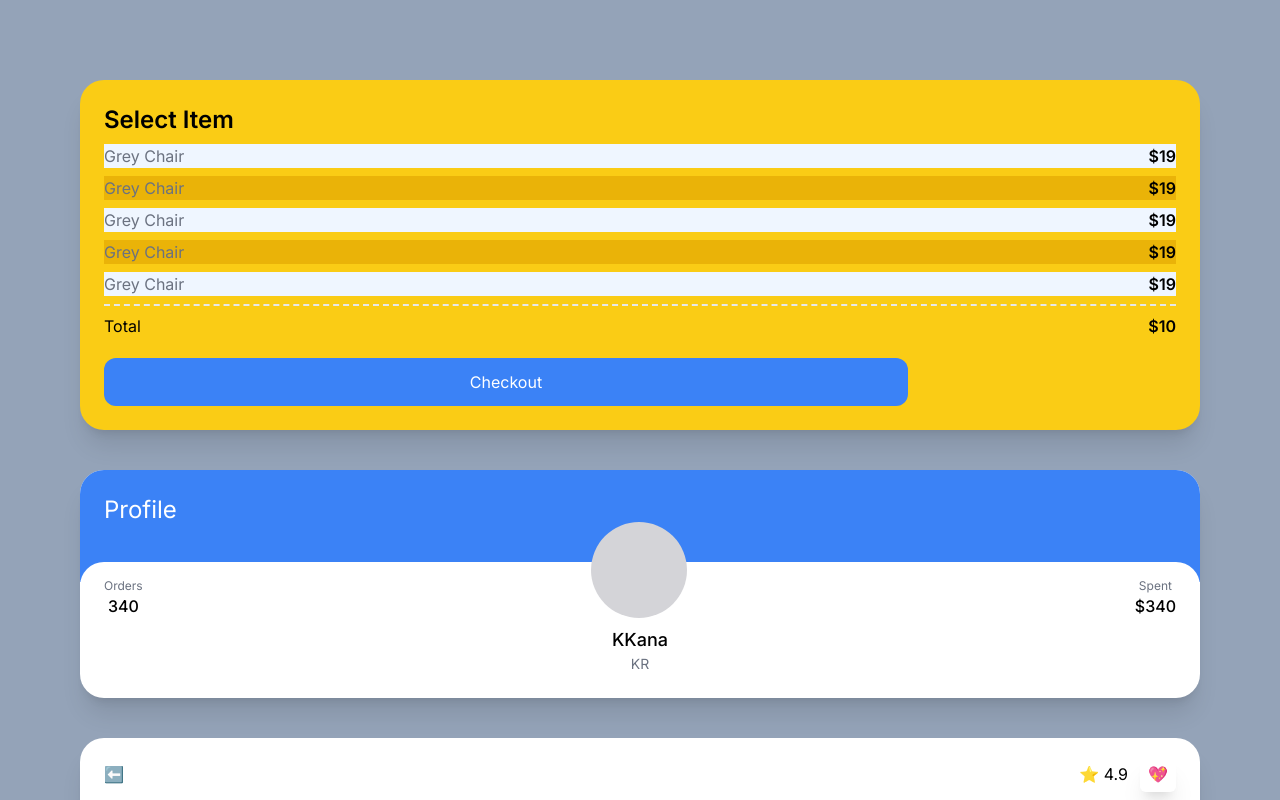
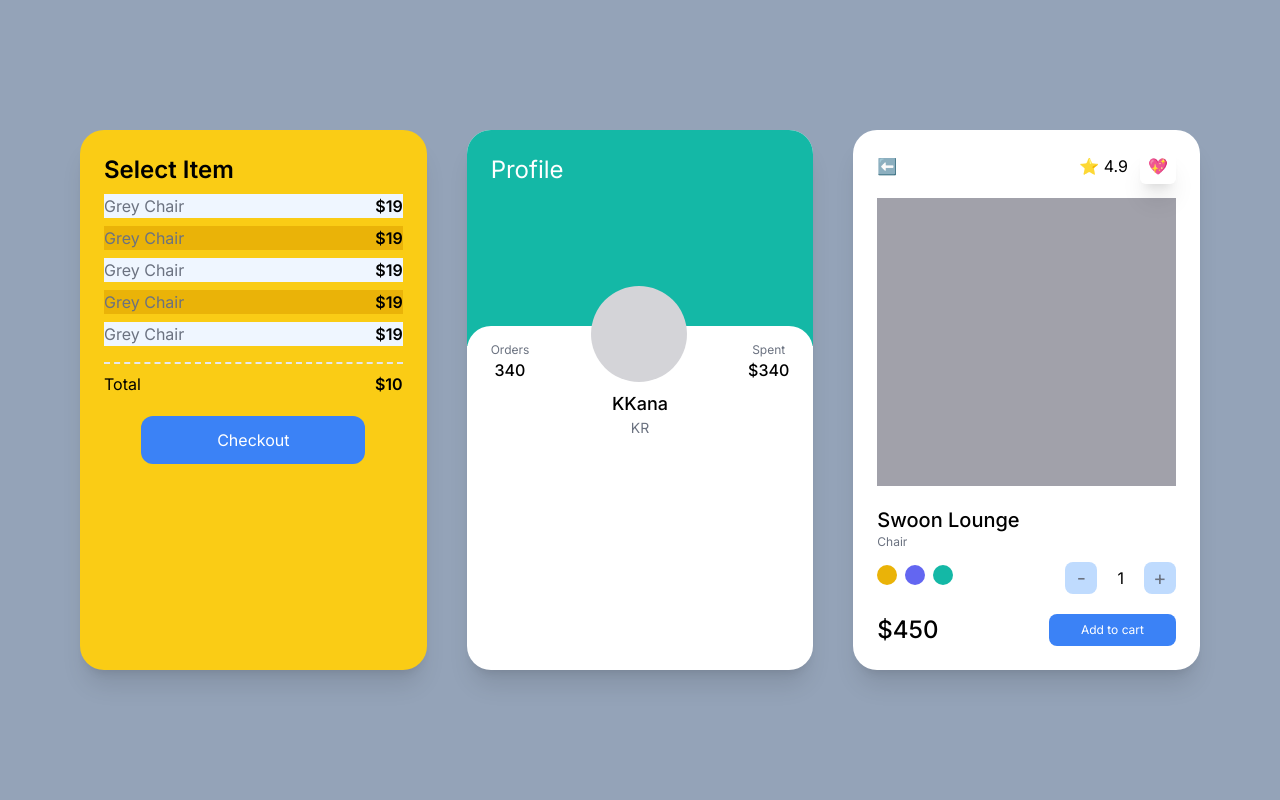
Before and after one commit to kanaheo/carrot-market, a Next.js app: page /tailwindcss_example in a window 1280 px wide. Shown: the top 800 px of the page. Built offline with nearby package versions, Linux system fonts and the light colour scheme.

Commit message:
responsive modifiers2

```diff
--- a/app/tailwindcss_example/page.tsx
+++ b/app/tailwindcss_example/page.tsx
@@ -1,8 +1,8 @@
 export default function Home() {
   // hover, group 등등 연습
   return (
-    <div className="bg-slate-400 py-20 px-20 grid gap-10 min-h-screen">
-      <div className="bg-white sm:bg-red-400 md:bg-teal-400 lg:bg-indigo-400 xl:bg-yellow-400 2xl:bg-pink-500 p-6 rounded-3xl shadow-xl">
+    <div className="bg-slate-400 xl:place-content-center py-20 px-20 grid gap-10 lg:grid-cols-2 xl:grid-cols-3 min-h-screen">
+      <div className="bg-white flex flex-col sm:bg-red-400 md:bg-teal-400 lg:bg-indigo-400 xl:bg-yellow-400 2xl:bg-pink-500 p-6 rounded-3xl shadow-xl">
         <span className="font-semibold text-2xl">Select Item</span>
         <ul>
           {[1, 2, 3, 4, 5].map((i) => (
@@ -29,7 +29,7 @@
         </button>
       </div>
       <div className="bg-white overflow-hidden rounded-3xl shadow-xl group">
-        <div className="bg-blue-500 p-6 pb-14">
+        <div className="bg-blue-500 portrait:bg-indigo-600 landscape:bg-teal-500 p-6 pb-14 xl:pb-40">
           <span className="text-white text-2xl">Profile</span>
         </div>
         <div className="rounded-3xl p-6 bg-white relative -top-5">
@@ -50,7 +50,7 @@
           </div>
         </div>
       </div>
-      <div className="bg-white p-6 rounded-3xl shadow-xl">
+      <div className="bg-white p-6 rounded-3xl shadow-xl lg:col-span-2 xl:col-span-1">
         <div className="flex mb-5 justify-between items-center">
           <span>⬅️</span>
           <div className="space-x-3">
```
